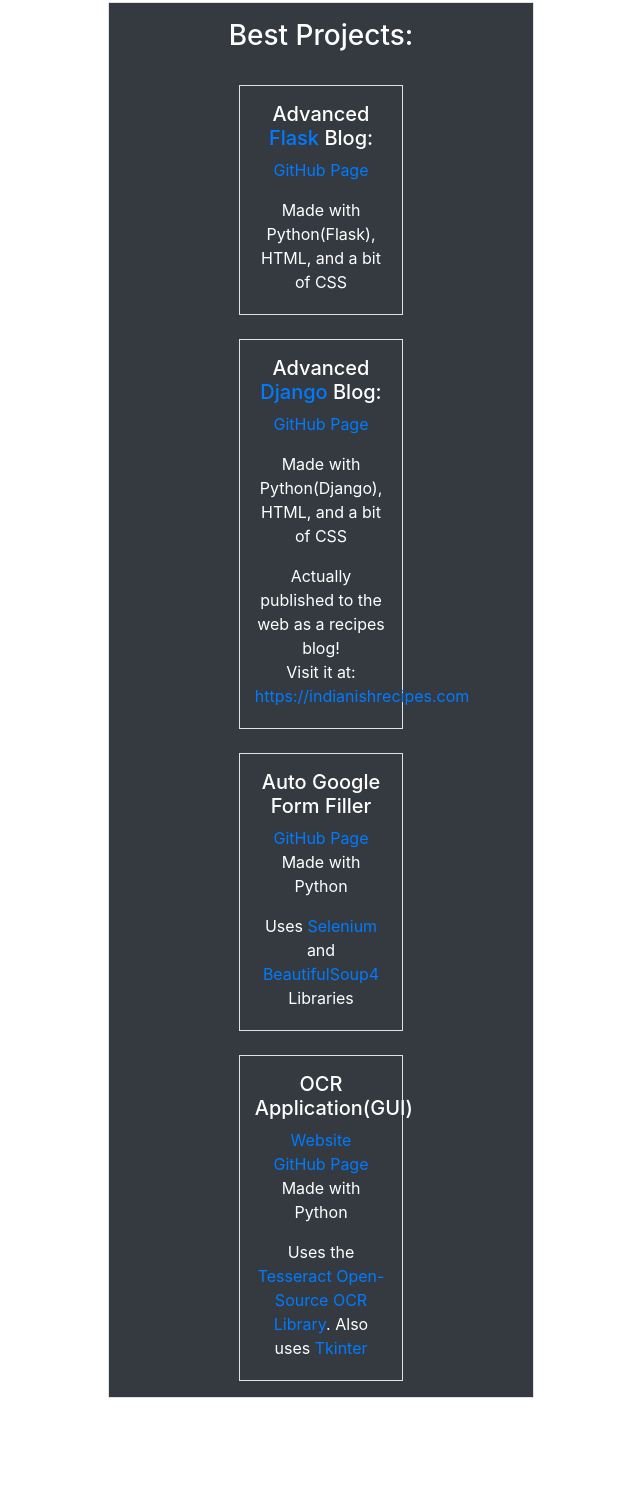
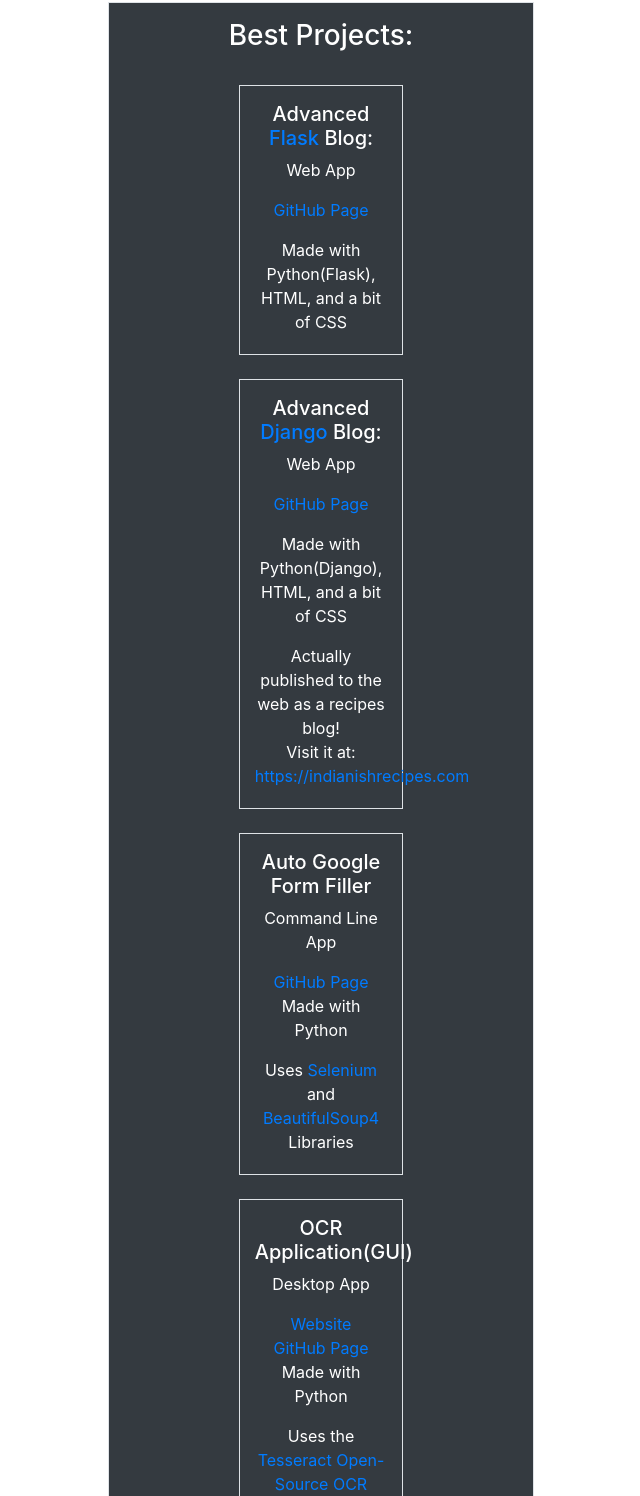
Before and after one commit to BouncyBird/BouncyBird.github.io, a plain HTML site: page projects.html in a window 1280 px wide. Shown: the part 206-1702 px from the top of the page, without its empty margins (319-959 px from the left). Before the commit the page ends 1652 px from the top, so only its background shows below. Drawn offline with nearby package versions, Linux system fonts and the light colour scheme; a script that the page names is missing.

Commit message:
Added app type

```diff
--- a/projects.html
+++ b/projects.html
@@ -61,12 +61,14 @@
         <br>
         <div class="container pb-1 pt-3 col-md-5 border center">
             <h5>Advanced <a href="https://palletsprojects.com/p/flask/" target="_blank">Flask</a> Blog:</h5>
+            <p>Web App</p>
             <p><a href="https://github.com/BouncyBird/Flask-Blog" target="_blank">GitHub Page</a></p>
             <p>Made with Python(Flask), HTML, and a bit of CSS</p>
         </div>
         <br>
         <div class="container pb-1 pt-3 col-md-5 border center">
             <h5>Advanced <a href="https://www.djangoproject.com/" target="_blank">Django</a> Blog:</h5>
+            <p>Web App</p>
             <p><a href="https://github.com/BouncyBird/Django-Blog/" target="_blank">GitHub Page</a></p>
             <p>Made with Python(Django), HTML, and a bit of CSS</p>
             <p>Actually published to the web as a recipes blog!<br>Visit it at: <a href="https://indianishrecipes.com"
@@ -75,6 +77,7 @@
         <br>
         <div class="container pb-1 pt-3 col-md-5 border center">
             <h5>Auto Google Form Filler</h5>
+            <p>Command Line App</p>
             <a href="https://github.com/BouncyBird/Auto-Google-Form-Filler/" target="_blank">GitHub Page</a>
             <p>Made with Python</p>
             <p>Uses <a href="https://www.selenium.dev/">Selenium</a> and <a
@@ -83,6 +86,7 @@
         <br>
         <div class="container pb-1 pt-3 col-md-5 border center">
             <h5>OCR Application(GUI)</h5>
+            <p>Desktop App</p>
             <a href="https://bouncybird.github.io/ezocr" target="_blank">Website</a>
             <br>
             <a href="https://github.com/BouncyBird/ezocr" target="_blank">GitHub Page</a>
```
